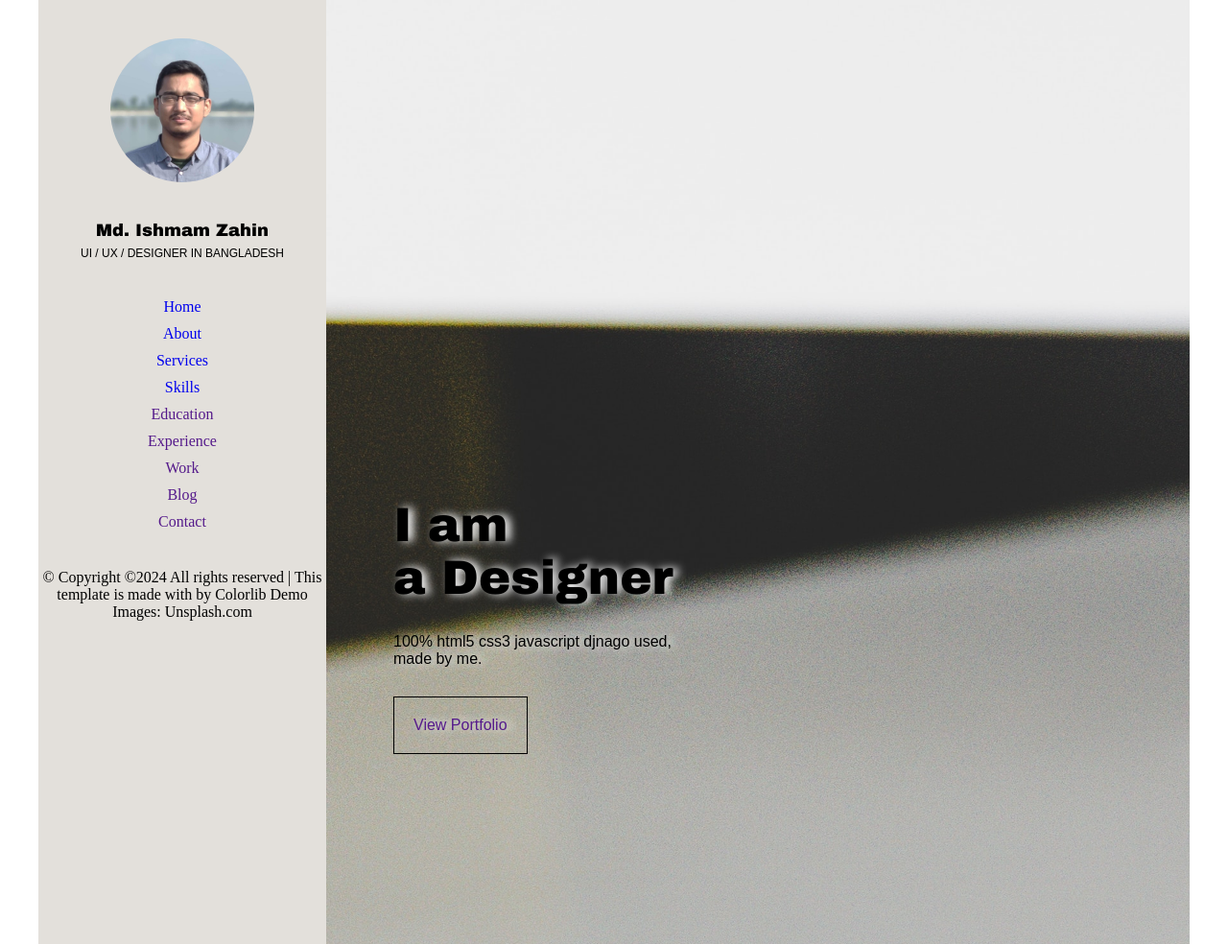
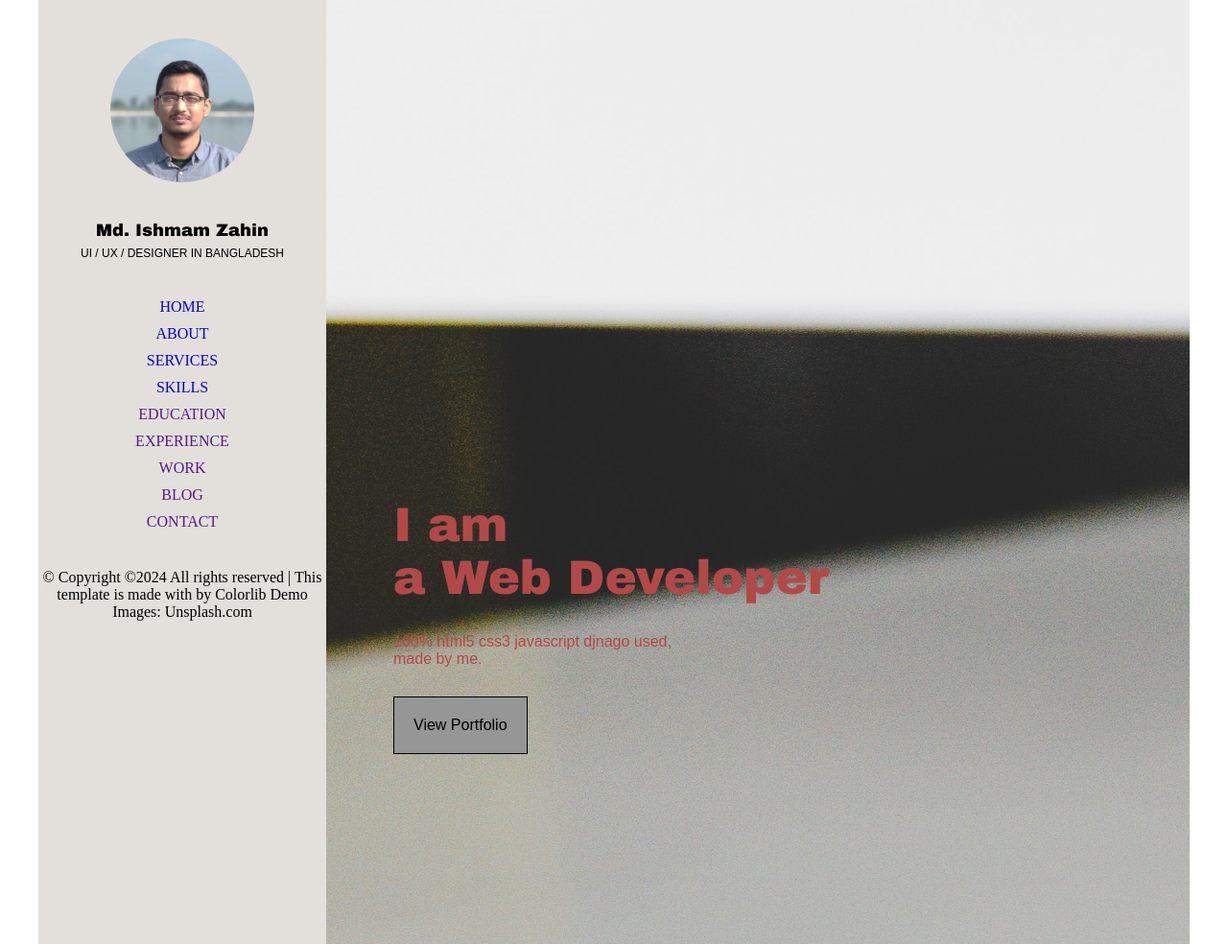
Before and after one commit to Ishmam-Zahin/final_portFolio_website, a Django app: page / in a window 1280 px wide. Shown: the top 984 px of the page at 96% size. Run offline with Django 5.2, Linux system fonts and the light colour scheme.

Commit message:
changed index.html

```diff
--- a/mywebsite/templates/index.html
+++ b/mywebsite/templates/index.html
@@ -125,8 +125,8 @@
         font-family: "Arial Black", serif;
         font-size: 50px;
         margin-left: 70px;
-        color: rgb(0, 0, 0);
-        text-shadow: 5px 0px 10px rgb(255, 255, 255);
+        color: rgb(178, 73, 73);
+        /* text-shadow: 5px 0px 10px rgb(255, 255, 255); */
         visibility: hidden;
 
         transition: top 2s;
@@ -163,15 +163,15 @@
                         <p class="extra">UI / UX / DESIGNER IN BANGLADESH</p>
                     </section>
                     <ul class="links">
-                        <li><a href="#home" class="">Home</a></li>
-                        <li><a href="#about" class="">About</a></li>
-                        <li><a href="#services" class="">Services</a></li>
-                        <li><a href="#skills" class="">Skills</a></li>
-                        <li><a href="" class="">Education</a></li>
-                        <li><a href="" class="">Experience</a></li>
-                        <li><a href="" class="">Work</a></li>
-                        <li><a href="" class="">Blog</a></li>
-                        <li><a href="" class="">Contact</a></li>
+                        <li><a href="#home" class="">HOME</a></li>
+                        <li><a href="#about" class="">ABOUT</a></li>
+                        <li><a href="#services" class="">SERVICES</a></li>
+                        <li><a href="#skills" class="">SKILLS</a></li>
+                        <li><a href="" class="">EDUCATION</a></li>
+                        <li><a href="" class="">EXPERIENCE</a></li>
+                        <li><a href="" class="">WORK</a></li>
+                        <li><a href="" class="">BLOG</a></li>
+                        <li><a href="" class="">CONTACT</a></li>
                     </ul>
                     <footer>
                         © Copyright ©2024 All rights reserved | This template is made with by Colorlib Demo Images: Unsplash.com
@@ -193,7 +193,7 @@
                         "><a href="" style="text-decoration: none;">View Portfolio</a></p>
                     </div>
                     <div class="greetingP2" id="greetingP2">
-                        <p>I am<br>a Designer</p>
+                        <p>I am<br>a Web Developer</p>
                         <p style="font-size: 16px; font-family: sans-serif; margin-top: 30px;">100% html5 css3 javascript djnago used, <br> made by me.</p>
                         <p style=
                         "width: fit-content;
@@ -203,7 +203,8 @@
                         padding: 20px;
                         margin-top: 30px;
                         color: black;
-                        "><a href="" style="text-decoration: none;">View Portfolio</a></p>
+                        background-color: rgb(150, 150, 150);
+                        "><a href="" style="text-decoration: none; color: black;">View Portfolio</a></p>
                     </div>
                 </div>
                 <div class="csAbout" id="about"></div>
```
